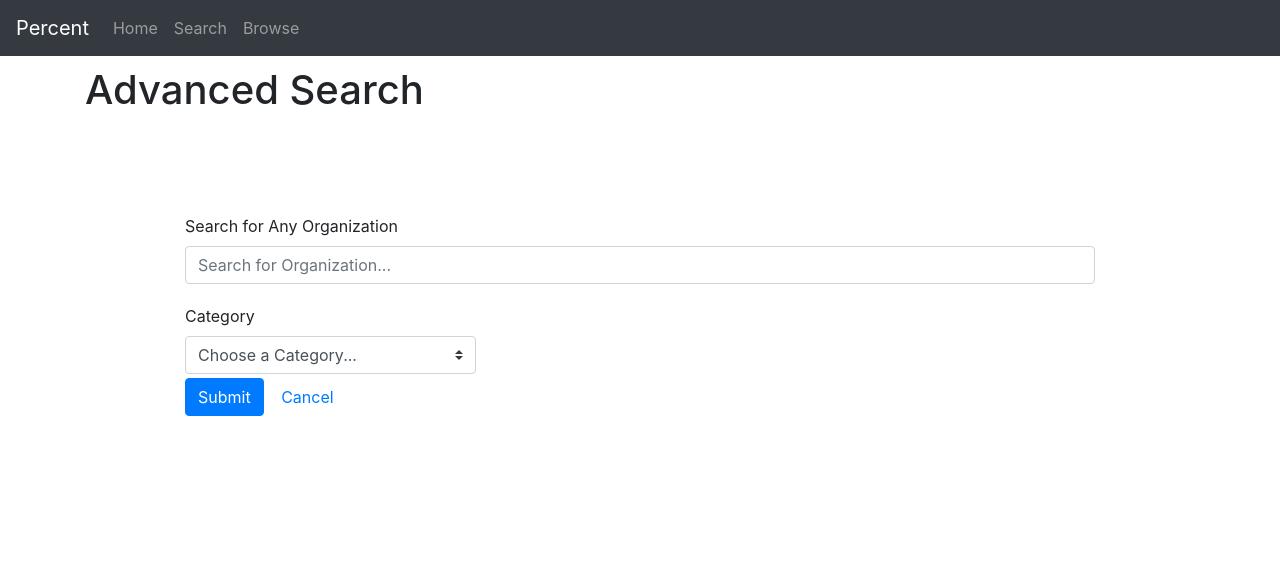
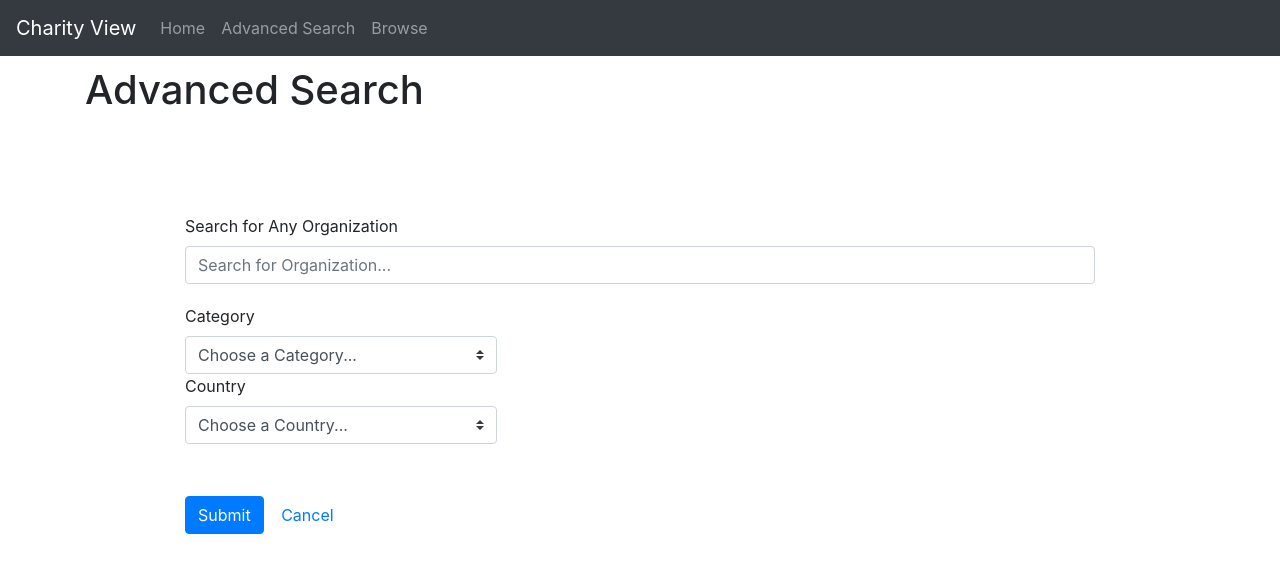
Before and after one commit to Bionic-Beavers/Nicks_Project, a Flask app: page /advanced-search in a window 1280 px wide. Shown: the top 573 px of the page. Run offline with Flask 2, Linux system fonts and the light colour scheme; data that the repository does not hold is empty; some libraries are stand-ins or nearby versions.

Commit message:
Sprint 4 CSH Revisions

```diff
--- a/app.py
+++ b/app.py
@@ -47,6 +47,11 @@ def searchResults(Organizations):
 @app.route('/advanced-search', methods=('GET', 'POST'))
 def advancedSearch():
 
+    query = "SELECT * FROM Organizations ORDER BY name;"
+    cursor = db.execute_query(db_connection=db_connection, query=query)
+    results = cursor.fetchall()
+    cursor.close()
+
     if request.method == 'POST':
         name = "%" + request.form['name'] + "%"
 
@@ -54,15 +59,20 @@ def advancedSearch():
             category = "%"
         else:
             category = request.form['category']
-        print(category)
-        query = "SELECT * FROM Organizations WHERE name LIKE %s AND category LIKE %s ORDER BY name"
-        cursor = db.execute_query(db_connection=db_connection, query=query, query_params=(name,category))
+
+        if request.form['country'] == '':
+            country = "%"
+        else:
+            country = request.form['country']
+
+        query = "SELECT * FROM Organizations WHERE name LIKE %s AND category LIKE %s AND country LIKE %s ORDER BY name"
+        cursor = db.execute_query(db_connection=db_connection, query=query, query_params=(name,category,country))
         results = cursor.fetchall()
         cursor.close()
 
         return render_template("search-results.j2", Organizations=results)
 
-    return render_template("advanced-search.j2")
+    return render_template("advanced-search.j2", Organizations=results)
 
 @app.route('/browse')
 def browse():
--- a/static/css/style.css
+++ b/static/css/style.css
@@ -52,3 +52,11 @@ header {
     text-align: center;
     margin: 25px;
 }
+
+.welcome-text {
+    margin: 30px;
+    text-align: center;
+    width: 66%;
+    margin-left: auto;
+    margin-right: auto;
+}
--- a/templates/advanced-search.j2
+++ b/templates/advanced-search.j2
@@ -26,9 +26,19 @@
           <option value="Social Welfare">Social Welfare</option>
           <option value="Other">Other</option>
         </select>
+        <br>
+        <label class="mr-sm-2" for="inlineFormCustomSelect">Country</label>
+        <select class="custom-select mr-sm-2" id="country" name="country" value="{{ request.form['country'] }}">
+          <option value = "" selected>Choose a Country...</option>
+          <option value="USA">United States of America</option>
+          <option value="United Kingdom">United Kingdom</option>
+          <option value="Canada">Canada</option>
+          <option value="Other">Other</option>
+        </select>
       </div>
     </div>
-
+    <br>
+    <br>
     <input class="btn btn-primary" type="submit" value='Submit'>
     <a href="{{ url_for('root') }}" class="btn btn-default">Cancel</a>
 
--- a/templates/main.j2
+++ b/templates/main.j2
@@ -1,6 +1,6 @@
 <html>
 <head>
-  <title>Percent | {% block title %}Home{% endblock %}</title>
+  <title>Charity View | {% block title %}Home{% endblock %}</title>
   <link rel="stylesheet" href="https://maxcdn.bootstrapcdn.com/bootstrap/4.0.0/css/bootstrap.min.css" integrity="sha384-Gn5384xqQ1aoWXA+058RXPxPg6fy4IWvTNh0E263XmFcJlSAwiGgFAW/dAiS6JXm" crossorigin="anonymous">
   <link rel="stylesheet" href="{{ url_for('static', filename='css/style.css') }}">
   <link rel="stylesheet" href="https://use.fontawesome.com/releases/v5.5.0/css/all.css" integrity="sha384-B4dIYHKNBt8Bc12p+WXckhzcICo0wtJAoU8YZTY5qE0Id1GSseTk6S+L3BlXeVIU" crossorigin="anonymous">
@@ -20,7 +20,7 @@
 
 <nav class="navbar navbar-expand-md bg-dark navbar-dark">
   <!-- Brand -->
-  <a class="navbar-brand" href="{{ url_for('root') }}">Percent</a>
+  <a class="navbar-brand" href="{{ url_for('root') }}">Charity View</a>
 
   <!-- Toggler/collapsibe Button -->
   <button class="navbar-toggler" type="button" data-toggle="collapse" data-target="#collapsibleNavbar">
@@ -34,7 +34,7 @@
         <a class="nav-link" href="{{ url_for('root') }}">Home</a>
       </li>
       <li class="nav-item">
-        <a class="nav-link" href="{{ url_for('advancedSearch') }}">Search</a>
+        <a class="nav-link" href="{{ url_for('advancedSearch') }}">Advanced Search</a>
       </li>
       <li class="nav-item">
         <a class="nav-link" href="{{ url_for('browse') }}">Browse</a>
@@ -94,6 +94,12 @@
         </a>
       </div>
     </div>
+    <div class="welcome-text">
+      <h6>Welcome to Charity View!</h6>
+      <p>Here you can browse organizations to learn about each one's services and values.</p>
+      <p>You can quickly search for any organization by name using the search bar below or you can use an advanced search to narrow down your search results.</p>
+      <p>You can also browse all listed organizations by clicking the Browse button in the menu above.</p>
+    </div>
 
   {# Search Bar #}
   <form method="POST" class="search-bar">
@@ -102,11 +108,13 @@
       <input class="form-control" type="text" placeholder="Search for Organization..." id="name" name="name" value="{{ request.form['name'] }}">
     </div>
 
+    <a class="advanced-search-btn" href="{{ url_for('advancedSearch') }}">Advanced Search</a><br>
+    <a class="advanced-search-btn" href="{{ url_for('browse') }}">Browse All Organizations</a><br><br>
     <input class="btn btn-primary" type="submit" value='Submit'>
 
   </form>
 
-  <a class="browse" href="{{ url_for('browse') }}">Browse All Organizations</a>
+
 
   {% endblock %}
 
--- a/templates/organization-page.j2
+++ b/templates/organization-page.j2
@@ -19,8 +19,7 @@
     <h6>{{ organization['name'] }} | Overview</h6>
     <p>{{ summary }}</p>
 
-<a href="#Wikipedia page">Link to Original Wikipedia Article</a>
-
+    <a href="{{ organization['source'] }}">Learn More About {{ organization['name'] }}</a>
 </div>
 
 
--- a/templates/search-results.j2
+++ b/templates/search-results.j2
@@ -17,6 +17,7 @@
         <input class="form-control" type="text" placeholder="Search for Organization..." id="name" name="name" value="{{ request.form['name'] }}">
       </div>
 
+      <a class="advanced-search-btn" href="{{ url_for('advancedSearch') }}">Advanced Search</a><br><br>
       <input class="btn btn-primary" type="submit" value='Submit'>
       <a href="{{ url_for('root') }}" class="btn btn-default">Cancel</a>
 
```
Also changed, not shown: data_definition_queries.sql (+16 -16 lines).
